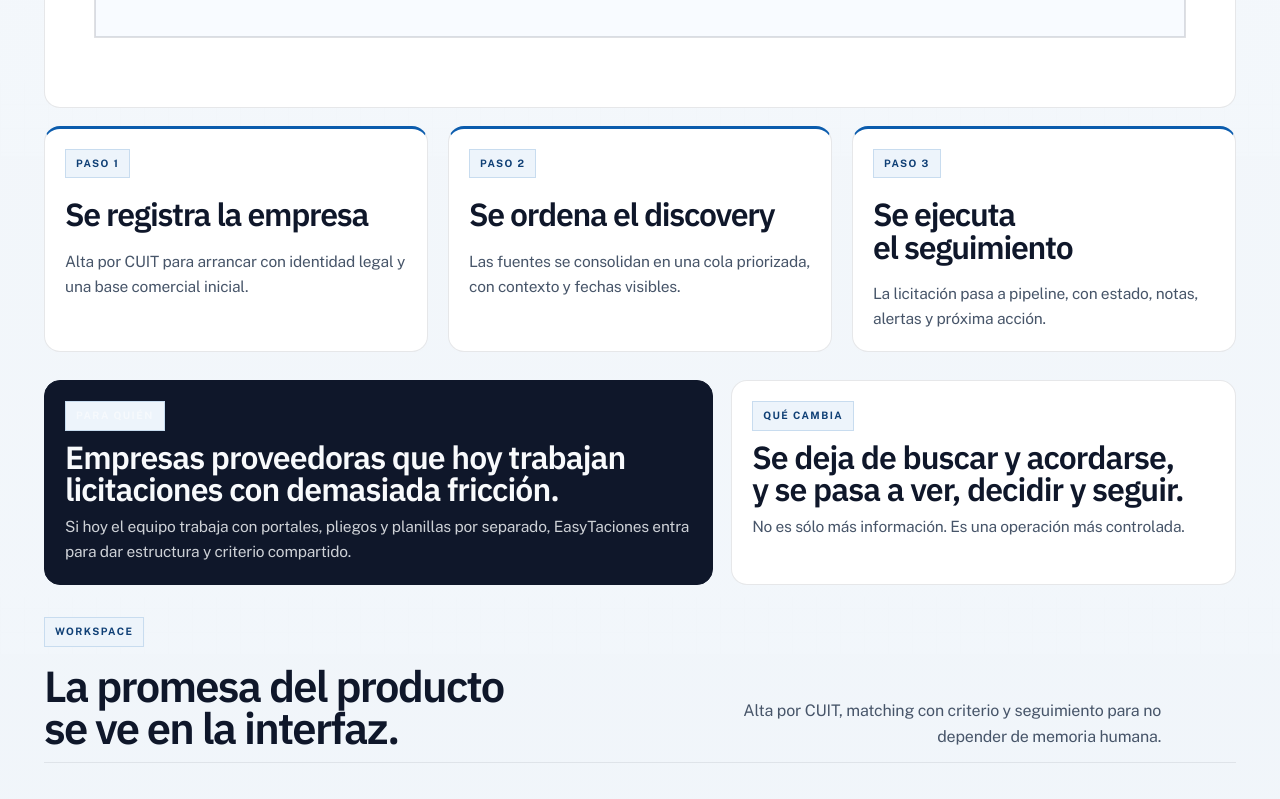
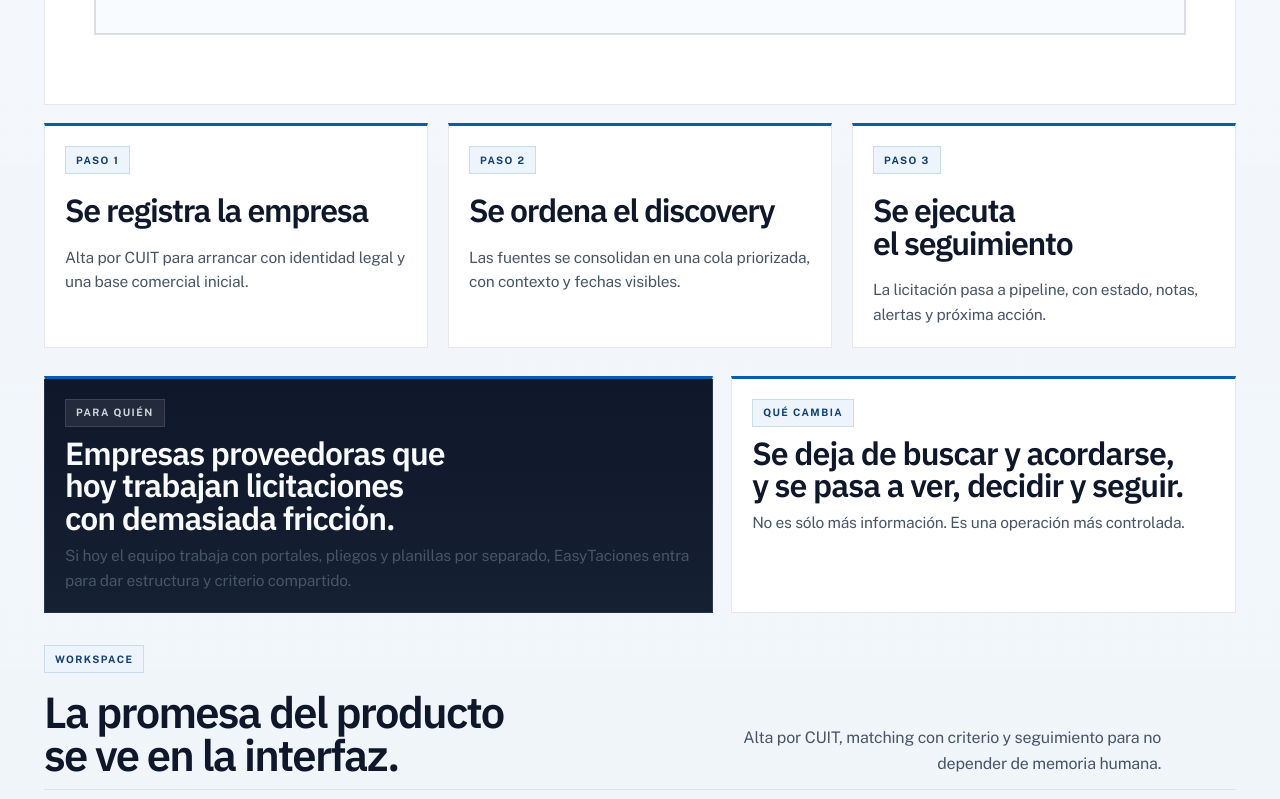
Before and after one commit to diegodella1/propscrap, a Next.js app in the folder apps/web/: page /about in a window 1280 px wide. Shown: the part 880-1679 px from the top of the page. Built offline with nearby package versions, Linux system fonts and the light colour scheme; no server answers.

Commit message:
Polish product UI surfaces across marketing and workspace

```diff
--- a/apps/web/app/layout.tsx
+++ b/apps/web/app/layout.tsx
@@ -1,4 +1,5 @@
 import "./globals.css";
+import "./product-hardening.css";
 import type { Metadata } from "next";
 import { IBM_Plex_Mono, IBM_Plex_Sans, Public_Sans } from "next/font/google";
 import { ConditionalFooter } from "../components/conditional-footer";
--- /dev/null
+++ b/apps/web/app/product-hardening.css
@@ -0,0 +1,499 @@
+/* Final stability pass for public cards and splash copy. Keeps contrast and wrapping
+   predictable despite the large number of earlier marketing overrides in globals. */
+.hero-inline-splash {
+  align-items: stretch;
+}
+
+.hero-inline-splash article,
+.decision-row,
+.proof-card,
+.editorial-callout,
+.experience-card,
+.landing-system-points article,
+.about-logic-points article {
+  display: grid;
+  align-content: start;
+  min-width: 0;
+  overflow: hidden;
+}
+
+.hero-inline-splash article {
+  gap: 10px;
+}
+
+.hero-inline-splash strong {
+  margin-top: 0;
+  font-size: clamp(1rem, 1.6vw, 1.2rem) !important;
+  line-height: 1.18 !important;
+  letter-spacing: -0.02em;
+  text-wrap: balance;
+  overflow-wrap: anywhere;
+}
+
+.hero-inline-splash p,
+.decision-row p,
+.proof-card p,
+.editorial-callout p,
+.experience-card p,
+.landing-system-points p,
+.about-logic-points p {
+  margin: 0;
+  color: #475569 !important;
+  line-height: 1.6 !important;
+  overflow-wrap: anywhere;
+}
+
+.decision-row strong,
+.proof-card h2,
+.proof-card strong,
+.editorial-callout h2,
+.experience-card h3,
+.landing-system-copy h3,
+.about-logic-copy h3 {
+  color: #0f172a;
+  overflow-wrap: anywhere;
+  word-break: normal;
+  hyphens: auto;
+  text-wrap: balance;
+}
+
+.editorial-callout-dark,
+.experience-card-dark {
+  background: linear-gradient(180deg, #0f172a 0%, #162033 100%) !important;
+  border-color: rgba(148, 163, 184, 0.18) !important;
+  color: #f8fafc !important;
+}
+
+.editorial-callout-dark h2,
+.experience-card-dark h3 {
+  color: #f8fafc !important;
+}
+
+.editorial-callout-dark p,
+.experience-card-dark p,
+.editorial-callout-dark .section-kicker,
+.experience-card-dark .section-kicker {
+  color: rgba(241, 245, 249, 0.84) !important;
+}
+
+.editorial-callout-dark .section-kicker,
+.experience-card-dark .section-kicker {
+  background: rgba(255, 255, 255, 0.08) !important;
+  border-color: rgba(255, 255, 255, 0.12) !important;
+}
+
+.badge,
+.source-chip,
+.mini-pill,
+.score-chip,
+.filter-pill,
+.section-kicker,
+.eyebrow {
+  max-width: 100%;
+  line-height: 1.25;
+  white-space: normal;
+  overflow-wrap: anywhere;
+}
+
+.landing-proof-grid,
+.landing-editorial-grid,
+.landing-experience-grid,
+.workspace-preview-grid,
+.ops-proof-grid,
+.editorial-grid,
+.landing-system-grid,
+.about-logic-grid {
+  align-items: stretch;
+}
+
+/* Product-wide hardening pass: square geometry, clearer contrast, tighter panels,
+   and safer wrapping for dense operational screens. */
+.site-header,
+.panel,
+.board-frame,
+.proof-card,
+.experience-card,
+.editorial-callout,
+.decision-row,
+.alert-row,
+.pipeline-card,
+.pipeline-column,
+.opportunity-list-card,
+.auth-form-card,
+.dispatch-panel,
+.detail-note-card,
+.source-card,
+.admin-disclosure,
+.admin-anchor-nav a,
+.admin-quick-list article,
+.admin-status-list article,
+.admin-overview-card,
+.admin-job-card,
+.table-wrap table,
+.table-wrap th,
+.table-wrap td,
+.profile-summary-bar,
+.results-ribbon,
+.button-primary,
+.button-secondary,
+.badge,
+.source-chip,
+.mini-pill,
+.score-chip,
+.filter-pill,
+.site-nav a,
+input,
+select,
+textarea {
+  border-radius: 0 !important;
+}
+
+.auth-layout,
+.account-shell,
+.profile-main-grid,
+.dashboard-focus-grid,
+.admin-focus-grid,
+.company-admin-focus-grid,
+.admin-main-grid,
+.admin-control-grid,
+.admin-data-grid,
+.admin-overview-grid,
+.admin-ops-snapshot,
+.admin-delivery-kpis,
+.layout-grid,
+.tender-layout {
+  gap: 16px !important;
+}
+
+.auth-form-card,
+.dispatch-panel,
+.table-panel,
+.table-panel-upgraded,
+.dashboard-filter-panel,
+.admin-rail,
+.pipeline-column,
+.opportunity-list-card,
+.source-card,
+.detail-note-card,
+.workspace-empty-state {
+  background: #ffffff !important;
+  border-color: rgba(15, 23, 42, 0.1) !important;
+  box-shadow: none !important;
+}
+
+.workspace-empty-state,
+.auth-layout .onboarding-companion,
+.account-shell .onboarding-companion,
+.profile-main-grid .dispatch-panel:last-child,
+.admin-focus-grid .onboarding-companion,
+.company-admin-focus-grid .onboarding-companion,
+.detail-sidebar .detail-note-card {
+  background: #f8fbff !important;
+  border-color: rgba(11, 92, 173, 0.12) !important;
+}
+
+.workspace-header,
+.results-header,
+.section-heading,
+.signup-form-header,
+.source-card-header,
+.decision-row-head,
+.decision-row-footer,
+.pipeline-card-footer,
+.meta,
+.source-edit-actions {
+  min-width: 0;
+}
+
+.workspace-header h1,
+.results-header h2,
+.section-heading h2,
+.signup-form-header h2,
+.dispatch-panel h2,
+.table-panel h2,
+.table-panel-upgraded h2,
+.admin-overview-card h3,
+.proof-card h2,
+.editorial-callout h2,
+.experience-card h3,
+.source-card-header strong,
+.decision-row strong,
+.pipeline-card strong,
+.opportunity-list-card strong {
+  max-width: 24ch;
+  overflow-wrap: anywhere;
+  text-wrap: balance;
+}
+
+.workspace-header p,
+.results-header p,
+.section-heading p,
+.signup-form-header p,
+.proof-card p,
+.editorial-callout p,
+.experience-card p,
+.decision-row p,
+.pipeline-card p,
+.opportunity-list-card p,
+.source-card p,
+.admin-overview-card p,
+.admin-quick-list p,
+.admin-status-list p,
+.detail-note-card p,
+.form-message,
+.admin-field-help p,
+.muted {
+  color: #475569 !important;
+  overflow-wrap: anywhere;
+}
+
+.dashboard-executive-band article,
+.hero-inline-metrics article,
+.admin-overview-card,
+.admin-quick-list article,
+.admin-status-list article,
+.proof-card,
+.experience-card,
+.editorial-callout {
+  border-top: 3px solid #0b5cad !important;
+}
+
+.auth-form-card,
+.dispatch-panel,
+.table-panel,
+.table-panel-upgraded,
+.dashboard-filter-panel,
+.admin-rail {
+  padding: 18px !important;
+}
+
+.auth-form-card .signup-form-header,
+.dispatch-panel .results-header,
+.table-panel .results-header,
+.table-panel-upgraded .results-header {
+  padding-bottom: 10px;
+  border-bottom: 1px solid rgba(15, 23, 42, 0.08);
+}
+
+.field,
+.form-field {
+  gap: 6px !important;
+}
+
+.field label,
+.form-field span {
+  color: #334155 !important;
+  font-size: 0.78rem !important;
+  font-weight: 700 !important;
+  letter-spacing: 0.04em;
+  text-transform: uppercase;
+}
+
+input,
+select,
+textarea {
+  padding: 11px 12px !important;
+  border-color: rgba(15, 23, 42, 0.12) !important;
+  background: #fff !important;
+}
+
+textarea.code-textarea,
+.code-textarea {
+  min-height: 200px;
+  background: #f8fbff !important;
+}
+
+.signup-stage-strip,
+.signup-confidence-bar,
+.filter-preset-row,
+.hero-actions,
+.workspace-header-actions,
+.meta,
+.source-edit-actions {
+  gap: 10px !important;
+}
+
+.signup-stage-strip,
+.signup-confidence-bar {
+  padding-top: 4px;
+}
+
+.signup-stage-strip .mini-pill,
+.signup-confidence-bar span,
+.filter-preset-row .filter-pill {
+  justify-content: center;
+  min-height: 36px;
+}
+
+.checkbox-row {
+  padding: 10px 0 !important;
+}
+
+.checkbox-row span {
+  color: #0f172a !important;
+}
+
+.form-message,
+.form-message-block {
+  padding: 10px 12px;
+  border: 1px solid rgba(11, 92, 173, 0.14);
+  background: #f8fbff;
+  color: #0f3f75 !important;
+}
+
+.dashboard-filter-panel,
+.admin-rail {
+  border-top: 4px solid #0b5cad !important;
+}
+
+.opportunity-list-card,
+.pipeline-card,
+.decision-row,
+.source-card,
+.admin-overview-card,
+.admin-quick-list article,
+.admin-status-list article,
+.detail-note-card {
+  overflow: hidden;
+}
+
+.opportunity-list-card {
+  grid-template-columns: minmax(0, 1fr) 200px !important;
+}
+
+.opportunity-list-main,
+.opportunity-list-aside,
+.pipeline-column-body,
+.source-edit-stack,
+.user-edit-stack,
+.source-stack,
+.alert-stack,
+.onboarding-proof-list {
+  display: grid;
+  gap: 10px;
+}
+
+.opportunity-list-aside,
+.pipeline-card-footer,
+.decision-row-footer,
+.source-edit-actions {
+  align-items: start !important;
+}
+
+.pipeline-card-footer .muted,
+.decision-row-footer .muted,
+.opportunity-list-main .muted {
+  line-height: 1.45;
+}
+
+.table-wrap {
+  margin-top: 10px !important;
+  padding-top: 10px !important;
+}
+
+.table-wrap table {
+  min-width: 720px;
+  background: #fff;
+}
+
+.table-wrap th,
+.table-wrap td {
+  overflow-wrap: anywhere;
+}
+
+.table-wrap th {
+  background: #f8fbff !important;
+  color: #334155 !important;
+}
+
+.admin-disclosure-summary {
+  padding: 12px 14px !important;
+  background: #fff;
+}
+
+.admin-disclosure-panel {
+  gap: 12px !important;
+  padding: 0 14px 14px !important;
+}
+
+.source-card-header {
+  display: grid;
+  grid-template-columns: minmax(0, 1fr) auto;
+  gap: 12px;
+}
+
+.source-card-header .meta {
+  justify-content: flex-end;
+}
+
+.admin-anchor-nav a {
+  min-height: 42px;
+  background: #fff !important;
+  color: #0f172a !important;
+}
+
+.admin-anchor-nav a:hover,
+.admin-anchor-nav a:focus-visible {
+  background: #f8fbff !important;
+  color: #0f3f75 !important;
+}
+
+.profile-summary-bar,
+.results-ribbon {
+  line-height: 1.45;
+  overflow-wrap: anywhere;
+}
+
+@media (max-width: 1120px) {
+  .opportunity-list-card,
+  .source-card-header,
+  .workspace-header,
+  .dashboard-focus-grid,
+  .admin-focus-grid,
+  .company-admin-focus-grid,
+  .admin-main-grid,
+  .profile-main-grid,
+  .account-shell {
+    grid-template-columns: 1fr !important;
+  }
+
+  .opportunity-list-aside {
+    border-left: 0 !important;
+    border-top: 1px solid rgba(15, 23, 42, 0.08);
+    padding-left: 0 !important;
+    padding-top: 12px;
+  }
+
+  .source-card-header .meta,
+  .workspace-header-actions {
+    justify-content: flex-start;
+  }
+}
+
+@media (max-width: 720px) {
+  .dashboard-executive-band,
+  .hero-inline-metrics,
+  .admin-overview-grid,
+  .admin-ops-snapshot,
+  .admin-delivery-kpis,
+  .workspace-preview-grid,
+  .ops-proof-grid,
+  .landing-experience-grid {
+    grid-template-columns: 1fr !important;
+  }
+
+  .auth-form-card,
+  .dispatch-panel,
+  .table-panel,
+  .table-panel-upgraded,
+  .dashboard-filter-panel,
+  .admin-rail {
+    padding: 16px !important;
+  }
+
+  .workspace-header h1,
+  .results-header h2,
+  .signup-form-header h2 {
+    max-width: 100%;
+  }
+}
```
Also changed, not shown: apps/web/app/(marketing)/page.tsx (+14 -4 lines).
